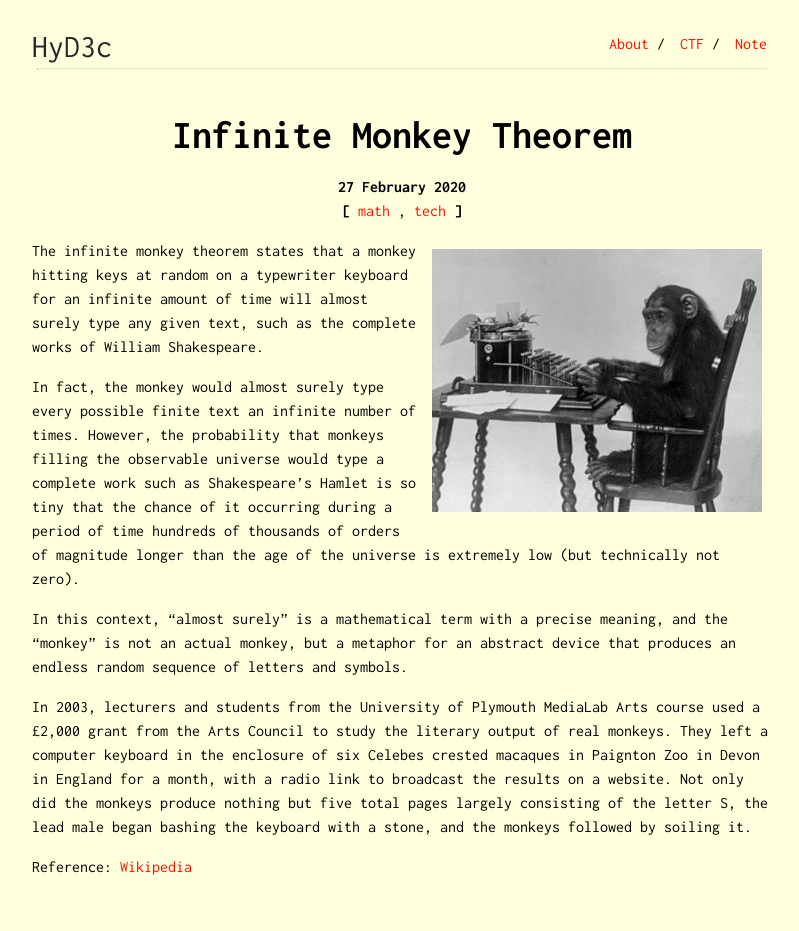
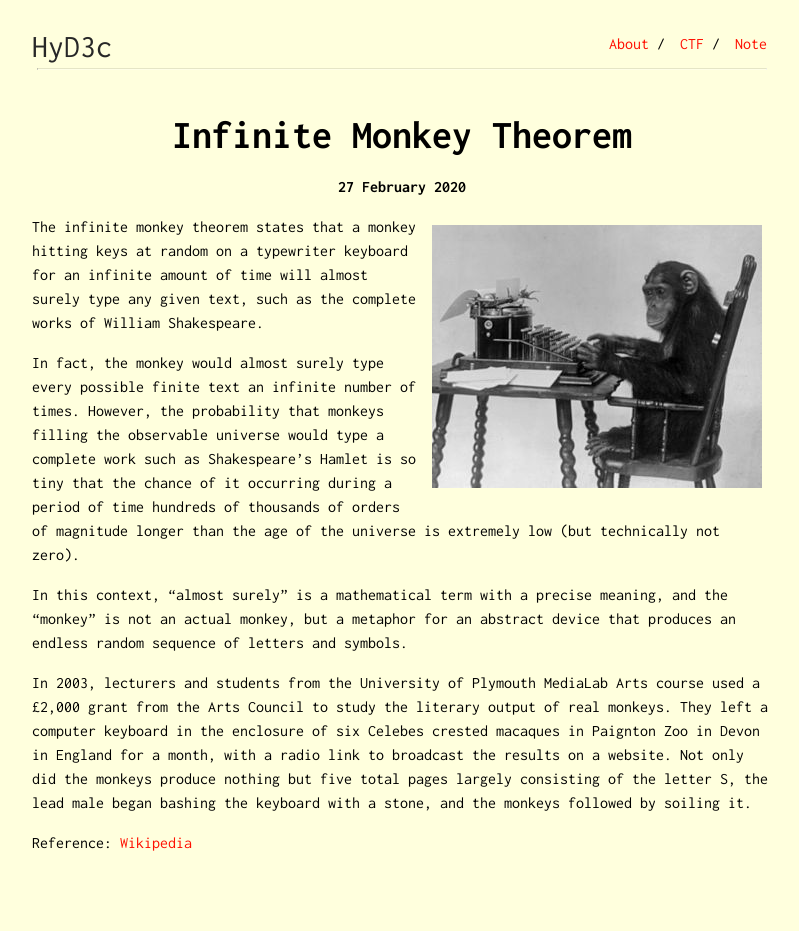
Before and after one commit to HyD3c/HyD3c.github.io, a Jekyll site: the page built from _posts/2020-02-27-infinite-monkey-therom.md, in a window 1280 px wide. Shown: the whole page, without its empty margins (238-1037 px from the left). Built offline with Jekyll 4.4.1, drawn with Linux system fonts in a browser that asks for light colours; some web fonts are replaced; after the commit the page ends 907 px from its top, so only the background shows below that.

Commit message:
Update post.html

```diff
--- a/_layouts/post.html
+++ b/_layouts/post.html
@@ -4,17 +4,7 @@ layout: default
 
 <div class="page-subtitle">
     <b>{{ page.date | date: "%d %B %Y" }}</b><br>
-    {% for tag in page.tags %}
-        {% if page.tags.first == tag %}
-            <b>[</b>
-        {% endif %}
-        <a href="{{ site.baseurl }}/tags/#{{ tag }}" title="{{ tag }}">{{ tag }}</a>
-        {% if page.tags.last == tag %}
-            <b>]</b>
-        {% else %}
-            ,
-        {% endif %}
-    {% endfor %}
+
 </div>
 
 {{content}}
```
